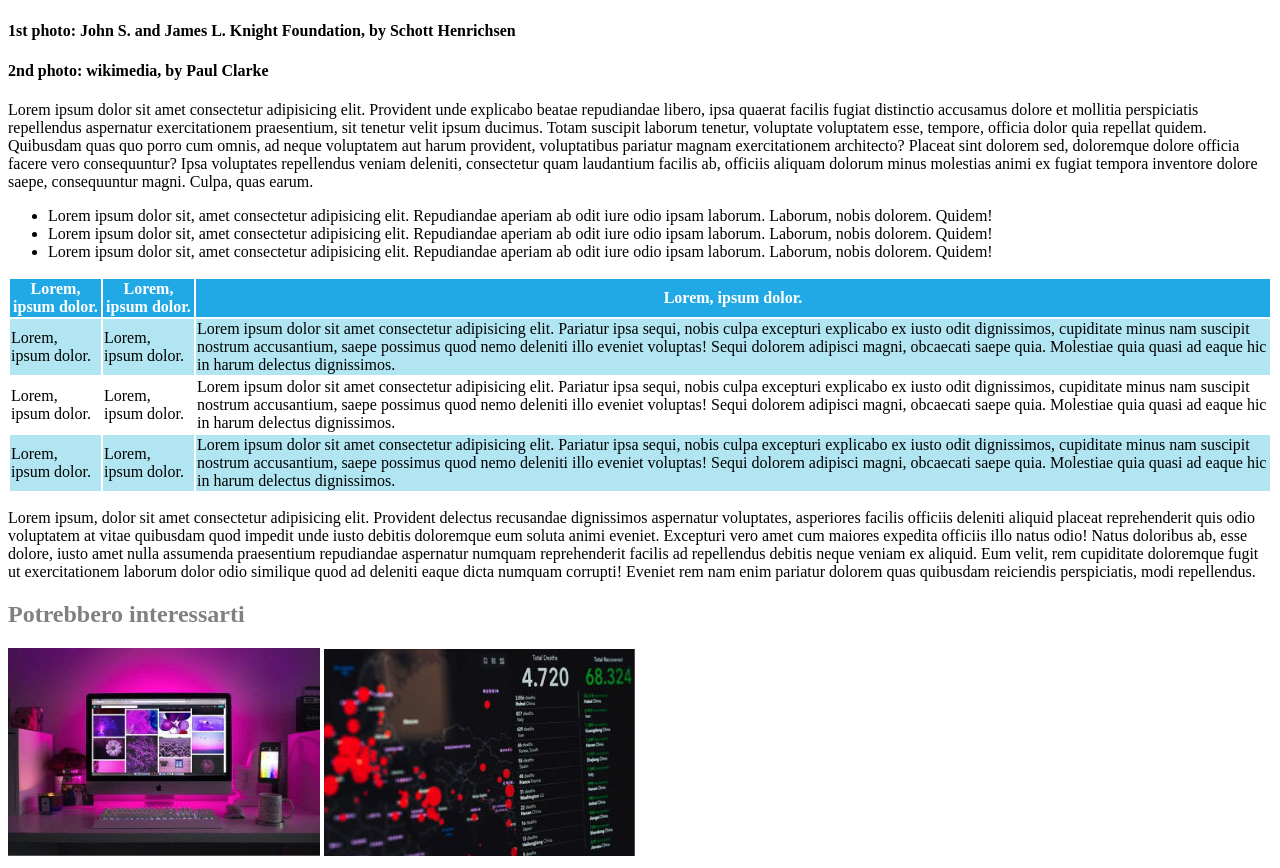
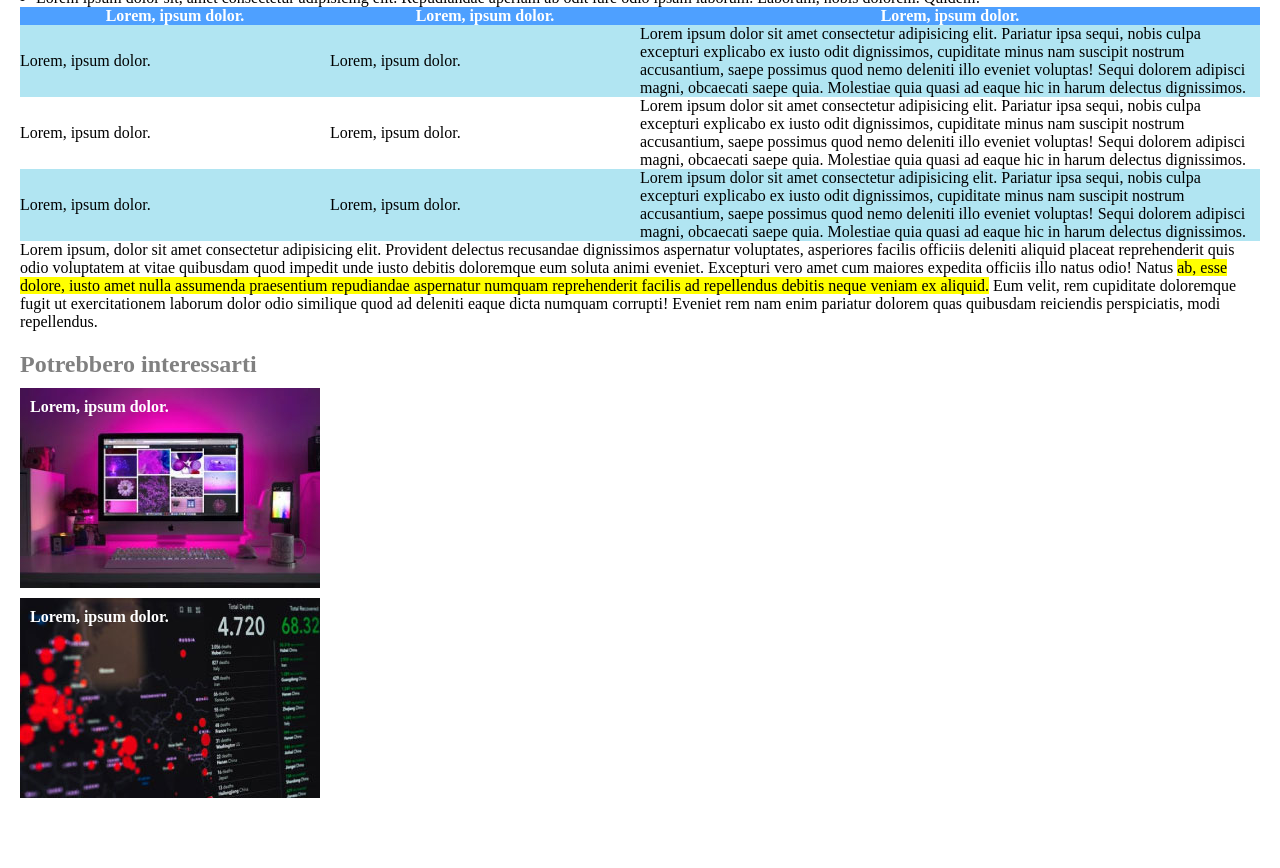
Before and after one commit to bagantegianluca/html-css-booleaner, a plain HTML site: page index.html in a window 1280 px wide. Shown: the part 856-1724 px from the top of the page. After the commit the page ends 1674 px from the top, so only its background shows below. Drawn offline with Linux system fonts and the light colour scheme.

Commit message:
HTML and CSS Correction

```diff
--- a/css/style.css
+++ b/css/style.css
@@ -1,20 +1,45 @@
+/* #region common */
 *{
+    padding: 0;
+    margin: 0;
+    box-sizing: border-box;
     font-family: 'Times New Roman', Times, serif;
 }
 
+:root{
+    --primary-c: #4EA0FF;
+    --secondary-c: #B1E5F2;
+    --title-c: grey;
+    --highlight-c: yellow;
+    --white-c: white;
+}
+/* #endregion common */
+
+/* #region header */
 #header{
-    background: #4EA0FF;
-}
-
-.img-header{
-    width: 100%;
-    height: 100px;
+    padding: 0 20px;
+    background: var(--primary-c);
+    background-image: url("../img/pattern.png");
+    background-size: 300px;
+    height: 80px;
+    display: flex;
+    align-items: center;
 }
 
 .logo{
-    width: 100%;
-    height: 50px;
+    width: 180px;
 }
+/* #endregion header */
+
+/* #region main */
+#main{
+    padding: 0 20px;
+}
+
+section{
+    padding: 10px 0;
+}
+
 
 h1{
     font-size: 60px;
@@ -22,14 +47,56 @@ h1{
 }
 
 h2,h3{
-    color: grey;
+    color: var(--title-c);
+}
+
+.author-link{
+    text-decoration: none;
+    color: var(--primary-c);
+}
+
+.highlight{
+    background-color: var(--highlight-c);
+}
+
+ul{
+    padding-left: 16px;
+}
+
+table{
+    border-spacing: 0;
 }
 
 th{
-    background-color: #20A9E5;
-    color: white;
+    background-color: var(--primary-c);
+    color: var(--white-c);
 }
 
 .odd{
-    background-color: #B1E5F2;
+    background-color: var(--secondary-c);
 }
+
+.w25{
+    width: 25%;
+}
+
+.w50{
+    width: 50%;
+}
+
+.img-int{
+    color: var(--white-c);
+    width: 300px;
+    height: 200px;
+    padding: 10px;
+    margin: 10px 0;
+}
+
+#img-int1{
+    background-image: url("../img/monitor.jpg");
+}
+
+#img-int2{
+    background-image: url("../img/graph.jpg");
+}
+/* #endregion main */
--- a/index.html
+++ b/index.html
@@ -8,15 +8,14 @@
 </head>
 <body>
     <header id="header">
-        <img class="img-header" src="./img/pattern.png" alt="header_image">
-        <img class="logo" src="./img/logo.svg" alt="header_image">
+        <img class="logo" src="./img/logo.svg" alt="logo">
     </header>
     <!-- /#header -->
 
     <main id="main">
         <section class="title-author">
             <h1>Internet deve essere al servizio del "bene pubblico": il manifesto di Tim Berners-Lee</h1>
-            <h2 class="author">Scritto da The Booleaner</h2>
+            <h2 class="author">Scritto da <a class="author-link" href="">The Booleaner</a></h2>
             <h3 class="date">il 10/10/20</h3>
         </section>
         <!-- /.title-author -->
@@ -31,8 +30,10 @@
 
         <section class="article">
             <p>
-                Lorem ipsum dolor sit amet consectetur adipisicing elit. Provident unde explicabo beatae repudiandae libero, ipsa quaerat facilis fugiat distinctio accusamus dolore et mollitia perspiciatis repellendus aspernatur exercitationem praesentium, sit tenetur velit ipsum ducimus. Totam suscipit laborum tenetur, voluptate voluptatem esse, tempore, officia dolor quia repellat quidem. Quibusdam quas quo porro cum omnis, ad neque voluptatem aut harum provident, voluptatibus pariatur magnam exercitationem architecto? Placeat sint dolorem sed, doloremque dolore officia facere vero consequuntur? Ipsa voluptates repellendus veniam deleniti, consectetur quam laudantium facilis ab, officiis aliquam dolorum minus molestias animi ex fugiat tempora inventore dolore saepe, consequuntur magni. Culpa, quas earum.
+                Lorem ipsum dolor sit amet consectetur adipisicing elit. Provident unde explicabo beatae repudiandae libero, ipsa quaerat facilis fugiat distinctio accusamus dolore et mollitia perspiciatis repellendus aspernatur exercitationem praesentium, sit tenetur velit ipsum ducimus. Totam suscipit laborum tenetur, voluptate <span class="highlight">esse, tempore, officia dolor quia repellat quidem.</span> Quibusdam quas quo porro cum omnis, ad neque voluptatem aut harum provident, voluptatibus pariatur magnam exercitationem architecto? Placeat sint dolorem sed, doloremque dolore officia facere vero consequuntur? Ipsa voluptates repellendus veniam deleniti, consectetur quam laudantium facilis ab, officiis aliquam dolorum minus molestias animi ex fugiat tempora inventore dolore saepe, consequuntur magni. Culpa, quas earum.
             </p>
+            <!-- /.1stparagraph -->
+
             <ul>
                 <li>
                     Lorem ipsum dolor sit, amet consectetur adipisicing elit. Repudiandae aperiam ab odit iure odio ipsam laborum. Laborum, nobis dolorem. Quidem!
@@ -44,12 +45,14 @@
                     Lorem ipsum dolor sit, amet consectetur adipisicing elit. Repudiandae aperiam ab odit iure odio ipsam laborum. Laborum, nobis dolorem. Quidem!
                 </li>
             </ul>
+            <!-- /.1stparagraph -->
+
             <table>
                 <thead>
                     <tr>
-                        <th>Lorem, ipsum dolor.</th>
-                        <th>Lorem, ipsum dolor.</th>
-                        <th>Lorem, ipsum dolor.</th>
+                        <th class="w25">Lorem, ipsum dolor.</th>
+                        <th class="w25">Lorem, ipsum dolor.</th>
+                        <th class="w50">Lorem, ipsum dolor.</th>
                     </tr>
                 </thead>
                 <tbody>
@@ -70,16 +73,20 @@
                     </tr>
                 </tbody>
             </table>
+            <!-- /.table -->
+
             <p>
-                Lorem ipsum, dolor sit amet consectetur adipisicing elit. Provident delectus recusandae dignissimos aspernatur voluptates, asperiores facilis officiis deleniti aliquid placeat reprehenderit quis odio voluptatem at vitae quibusdam quod impedit unde iusto debitis doloremque eum soluta animi eveniet. Excepturi vero amet cum maiores expedita officiis illo natus odio! Natus doloribus ab, esse dolore, iusto amet nulla assumenda praesentium repudiandae aspernatur numquam reprehenderit facilis ad repellendus debitis neque veniam ex aliquid. Eum velit, rem cupiditate doloremque fugit ut exercitationem laborum dolor odio similique quod ad deleniti eaque dicta numquam corrupti! Eveniet rem nam enim pariatur dolorem quas quibusdam reiciendis perspiciatis, modi repellendus.
+                Lorem ipsum, dolor sit amet consectetur adipisicing elit. Provident delectus recusandae dignissimos aspernatur voluptates, asperiores facilis officiis deleniti aliquid placeat reprehenderit quis odio voluptatem at vitae quibusdam quod impedit unde iusto debitis doloremque eum soluta animi eveniet. Excepturi vero amet cum maiores expedita officiis illo natus odio! Natus <span class="highlight">ab, esse dolore, iusto amet nulla assumenda praesentium repudiandae aspernatur numquam reprehenderit facilis ad repellendus debitis neque veniam ex aliquid.</span> Eum velit, rem cupiditate doloremque fugit ut exercitationem laborum dolor odio similique quod ad deleniti eaque dicta numquam corrupti! Eveniet rem nam enim pariatur dolorem quas quibusdam reiciendis perspiciatis, modi repellendus.
             </p>
+            <!-- /.2ndparagraph -->
+
         </section>
         <!-- /.article -->
 
         <section class="interests">
             <h2>Potrebbero interessarti</h2>
-            <img src="./img/monitor.jpg" alt="monitor">
-            <img src="./img/graph.jpg" alt="graph">
+            <div id="img-int1" class="img-int"><h4>Lorem, ipsum dolor.</h4></div>
+            <div id="img-int2" class="img-int"><h4>Lorem, ipsum dolor.</h4></div>
         </section>
         <!-- /.interests -->
 
```
